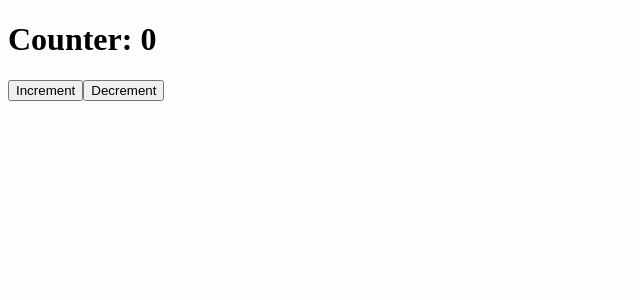
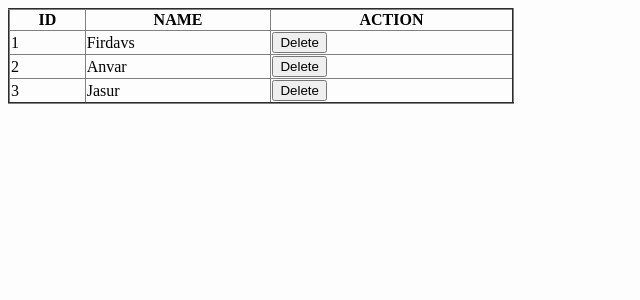
Before and after one commit to FirdavsNazar/React_JS, a React (Create React App) app in the folder React_tutorial/: page / in a window 1280 px wide. Shown: the top 300 px of the page, without its empty margins (0-640 px from the left). Built offline with nearby package versions, Linux system fonts and the light colour scheme.

Commit message:
CRUD_useReducer

```diff
--- a/React_tutorial/src/index.js
+++ b/React_tutorial/src/index.js
@@ -2,7 +2,8 @@
 import React, { useReducer, useState } from 'react'
 import ReactDOM from 'react-dom'
 import './index.css'
-import App from './lesson_11/useReducer'
+import Read from './lesson_11/CRUD_useReducer/read'
+
 
 
 
@@ -11,7 +12,7 @@ import App from './lesson_11/useReducer'
 ReactDOM.render(
 <React.StrictMode>
 
-  <App/>
+  <Read/>
 
 </React.StrictMode>,
 
--- /dev/null
+++ b/React_tutorial/src/lesson_11/CRUD_useReducer/read.jsx
@@ -0,0 +1,46 @@
+import React, {useReducer} from 'react'
+
+const fredReducer = ()=>{
+
+}
+
+const Read = () => {
+    const [state,dispatch] = useReducer(fredReducer,
+        [
+            {id: 1, name: 'Firdavs'},
+            {id: 2, name: 'Anvar'},
+            {id: 3, name: 'Jasur'},
+
+        ]
+        )
+        // console.log(state);
+  return (
+    <div>
+        <table width={'40%'} border='2' style={{borderCollapse:'collapse'}}>
+            <thead>
+                <tr>
+                    <th>ID</th>
+                    <th>NAME</th>
+                    <th>ACTION</th>
+                </tr>
+            </thead>
+            <tbody>
+                {
+                    state.map((value)=> {
+                        return (
+                            <tr key={value.id}>
+                                <td>{value.id}</td>
+                                <td>{value.name}</td>
+                                <td><button>Delete</button></td>
+                            </tr>
+                        )
+                    })
+                }
+            </tbody>
+
+        </table>
+    </div>
+  )
+}
+
+export default Read
```
